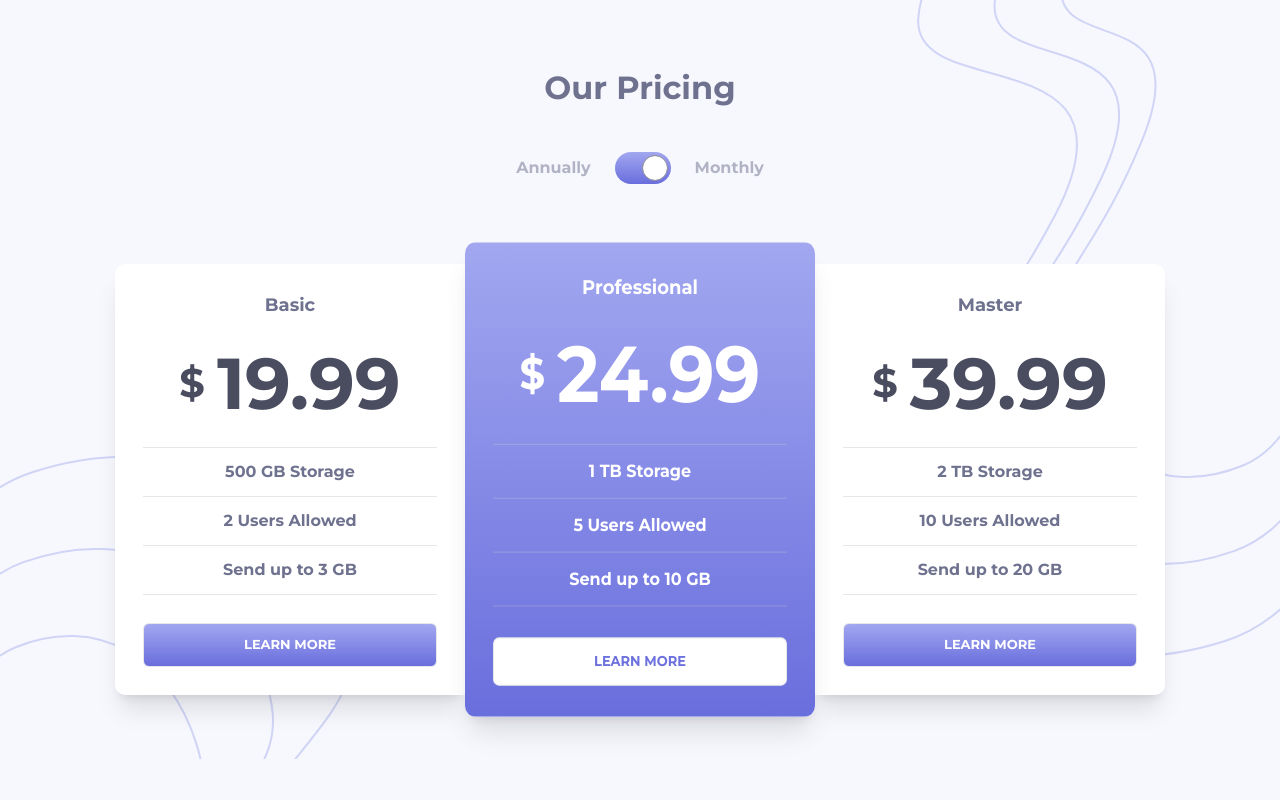
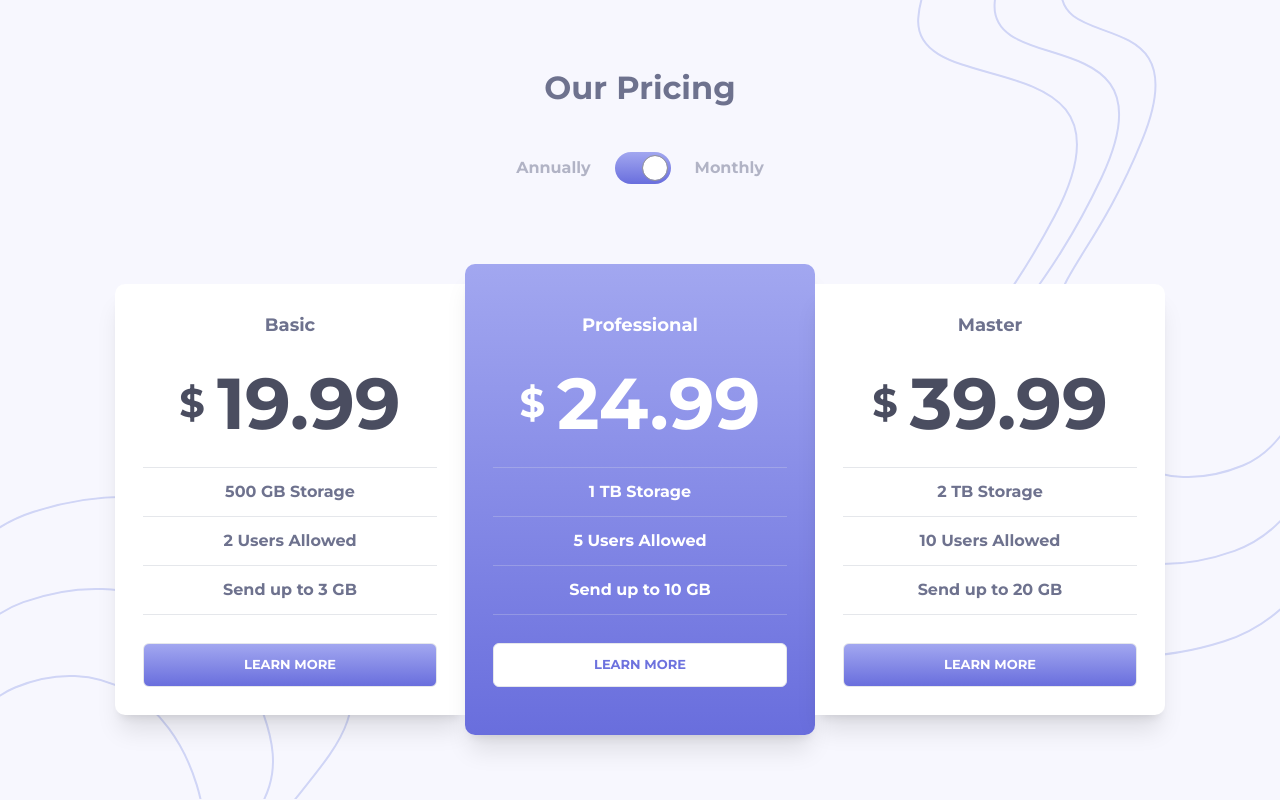
Before and after one commit to DevTruce/pricing-component, a React (Create React App) app: page / in a window 1280 px wide. Built offline with nearby package versions, Linux system fonts and the light colour scheme.

Commit message:
fix active card position/spacing

```diff
--- a/src/components/Card.js
+++ b/src/components/Card.js
@@ -6,7 +6,7 @@ export default function Card({ card, annualBilling }) {
         card.bestValue ? "bg-purpleGradient" : "bg-white"
       } ${card.tier === "Basic" && "lg:rounded-r-none"} ${
         card.tier === "Master" && "lg:rounded-l-none"
-      } ${card.tier === "Professional" && "lg:scale-y-110"}`}
+      } ${card.tier === "Professional" && "lg:self-stretch lg:py-12"}`}
     >
       {/* card tier */}
       <h2
--- a/src/components/CardList.js
+++ b/src/components/CardList.js
@@ -31,7 +31,7 @@ export default function CardList({ annualBilling }) {
     },
   ];
   return (
-    <div className=" flex flex-col lg:flex-row">
+    <div className=" flex flex-col lg:flex-row gap-10 lg:gap-0 lg:items-center">
       <Card card={cards[0]} annualBilling={annualBilling} />
       <Card card={cards[1]} annualBilling={annualBilling} />
       <Card card={cards[2]} annualBilling={annualBilling} />
```
